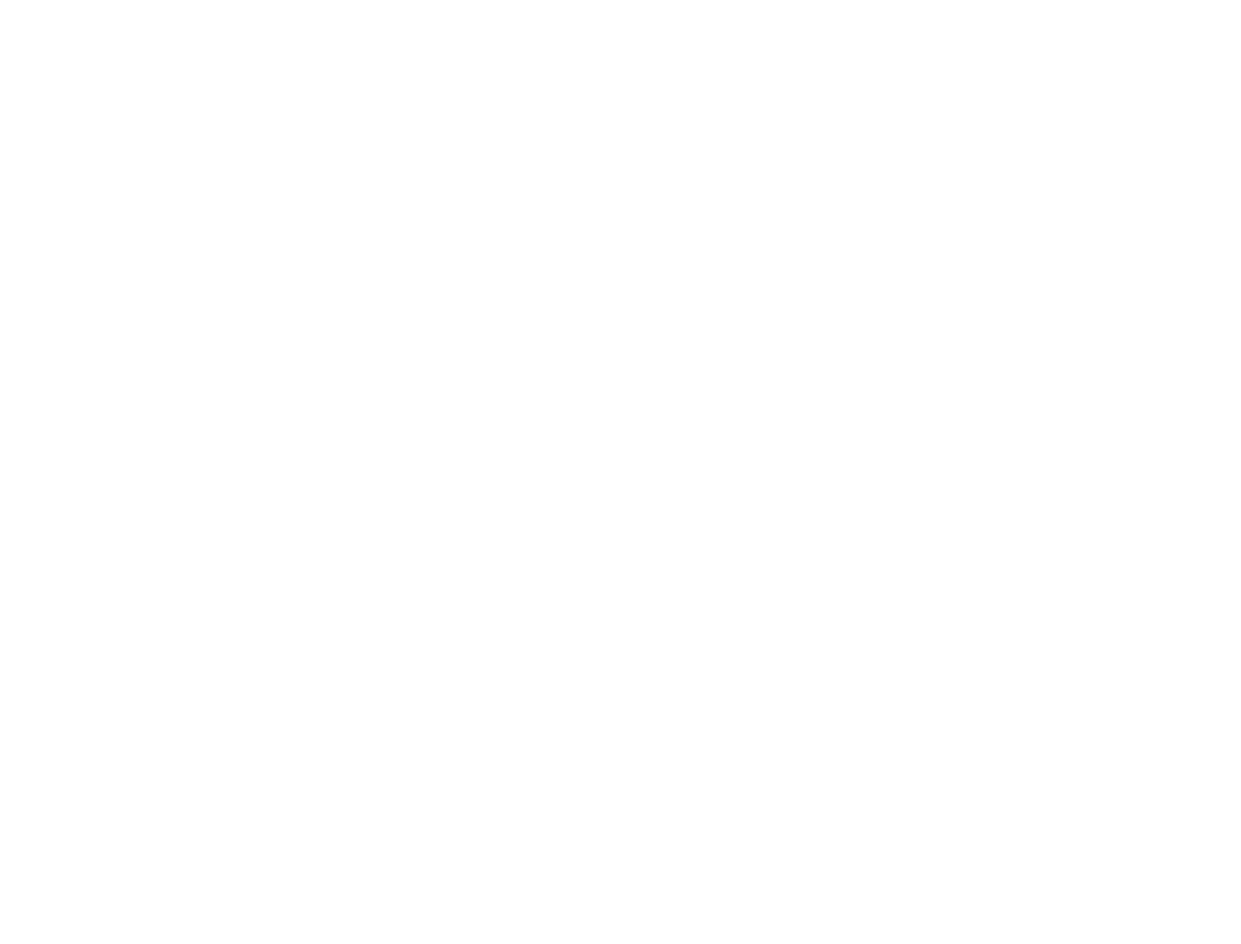
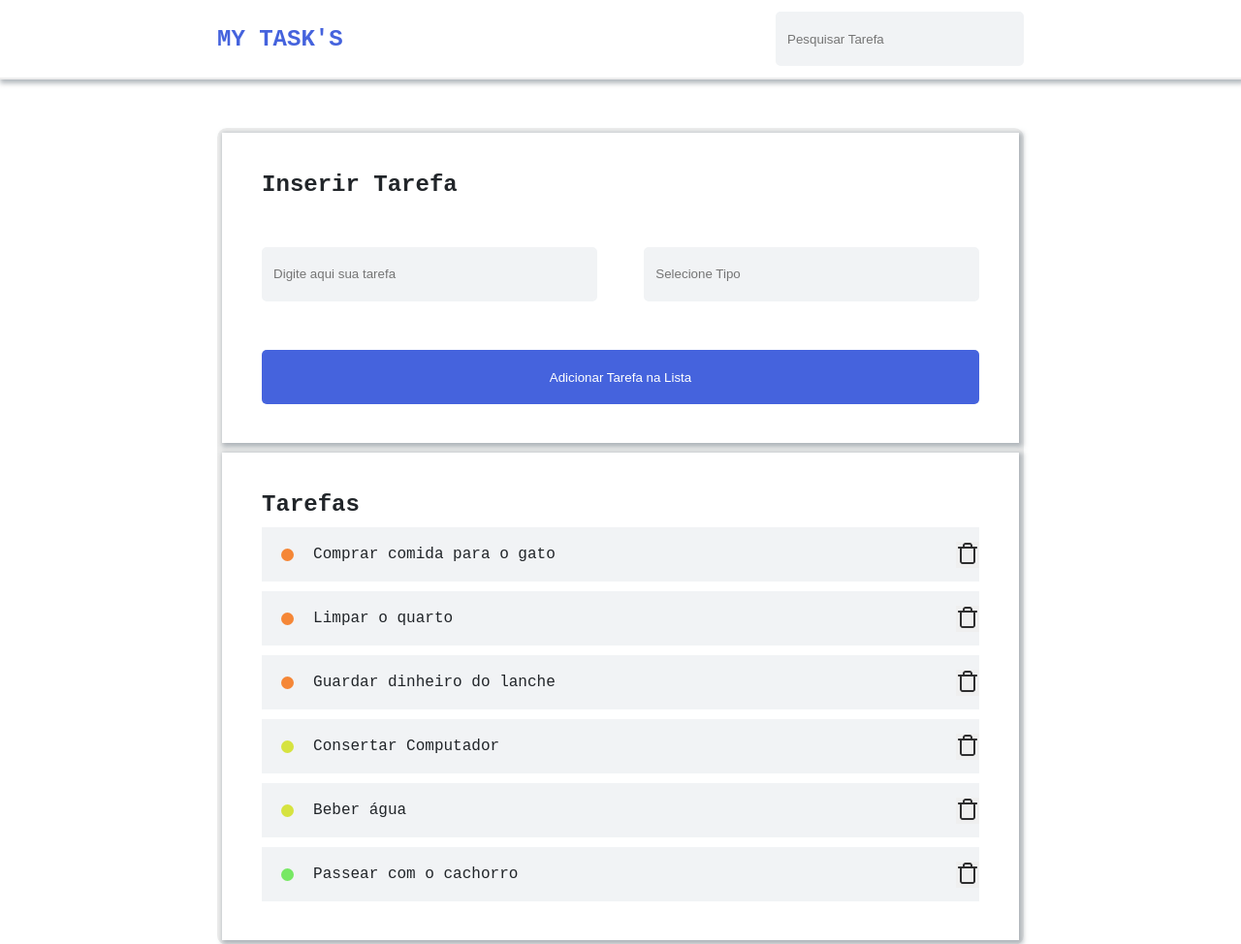
Before and after one commit to BrunoPavanelli/Atividades-M1-S7-Kenzie, a plain HTML site: page Lista de Tarefas/index.html in a window 1280 px wide. Shown: the whole page at 97% size. Before the commit the page ends 800 px from the top, so only its background shows below. Drawn offline with Linux system fonts and the light colour scheme.

Commit message:
atividade lista de tarefas finalizada

```diff
--- a/Lista de Tarefas/css/estlilo.css
+++ b/Lista de Tarefas/css/estlilo.css
@@ -0,0 +1,173 @@
+/* Config Gerais */
+body {
+    background-color: white;
+    height: 100vh;
+    font-family: 'Courier New', Courier, monospace, sans-serif;
+}
+
+/* Cabeçalho */
+.menu {
+    border-bottom: 2px solid rgba(237,237,237);
+    display: flex;
+    justify-content: center;
+    align-items: center;
+    height: 10vh;
+    box-shadow: 2px 2px 5px 2px rgba(157, 164, 171, 0.781);
+}
+
+.page-header {
+    width: 65vw;
+    height: 60%;
+    margin: 0 auto;
+    display: flex;
+    justify-content: space-between;
+    align-items: center;
+    padding: 5px;
+}
+
+.page-title {
+    color: rgba(69,99,221,255)
+}
+
+#searcher {
+    border: 2px solid rgba(241,243,245,255);
+    border-radius: 5px;
+    background-color: rgba(241,243,245,255);
+    height: 7vh;
+    width: 20vw;
+    color: rgba(157,164,171,255);
+    padding: 10px;
+}
+
+/* Corpo */
+.main-body {
+    display: flex;
+    justify-content: center;
+    align-items: center;
+    margin: 50px 0 100px 0;
+}
+
+/* Config Gerais do Box das Seções */
+.box-geral {
+    width: 65vw;
+    /* height: 100%; */
+    border: 2px solid rgba(237,237,237,255);
+    border-radius: 10px;
+    background-color: rgba(238,238,238,255);
+    padding: 3px;
+}
+
+/* Seção de Inserir Novas Tarefas */
+.insert-task {
+    /* border: 2px solid black; */
+    height: 40vh;
+    background-color: white;
+    display: flex;
+    justify-content: center;
+    align-items: center;
+    box-shadow: 2px 2px 5px 2px rgba(157, 164, 171, 0.781);
+}
+
+.box-section {
+    /* border: 2px solid gray; */
+    width: 90%;
+    height: 30vh;
+    display: flex;
+    flex-direction: column;
+    justify-content: space-between;
+}
+
+.box-form {
+    display: flex;
+    justify-content: space-between;
+    flex-wrap: wrap;
+}
+
+.inputs {
+    border: 2px solid rgba(241,243,245,255);
+    border-radius: 5px;
+    background-color: rgba(241,243,245,255);
+    height: 7vh;
+    width: 27vw;
+    /* color: rgba(157,164,171,255);  */
+    padding: 10px;
+}
+
+.add-task {
+    background-color: rgba(69,99,221,255);
+    border-radius: 5px;
+    height: 7vh;
+    color: white;
+}
+
+/* Seção de Tarefas já Existentes */
+.tasks {
+    height: 80%;
+    padding: 40px 0;
+    background-color: white;
+    display: flex;
+    justify-content: center;
+    align-items: center;
+    margin-top: 10px;
+    box-shadow: 2px 2px 5px 2px rgba(157, 164, 171, 0.781);
+}
+
+.box-section2 {
+    width: 90%;
+    display: flex;
+    flex-direction: column;
+    justify-content: space-between;
+    gap: 10px;
+}
+
+.tasks-list {
+    display: flex;
+    flex-direction: column;
+    gap: 10px;
+}
+
+.tasks-list .list-itens {
+    background-color: rgba(241,243,245,255);
+    height: 7vh;
+    display: flex;
+    justify-content: space-between;
+}
+
+.right {
+    display: flex;
+    gap: 20px;
+    align-items: center;
+    margin-left: 20px;
+}
+
+.left {
+    display: flex;
+    justify-content: center;
+    align-items: center;
+    margin-left: 20px;
+}
+
+
+.color-circle1{
+    width: 13px;
+    height: 13px;
+    border-radius: 100%;
+    border: 2px solid rgba(245,135,55,255);
+    background-color: rgba(245,135,55,255);
+}
+
+.color-circle2{
+    width: 13px;
+    height: 13px;
+    border-radius: 100%;
+    border: 2px solid rgba(214,227,64,255);
+    background-color: rgba(214,227,64,255);
+}
+
+.color-circle3{
+    width: 13px;
+    height: 13px;
+    border-radius: 100%;
+    border: 2px solid rgba(119,232,100,255);
+    background-color: rgba(119,232,100,255);
+}
--- a/Lista de Tarefas/index.html
+++ b/Lista de Tarefas/index.html
@@ -5,11 +5,48 @@
     <meta http-equiv="X-UA-Compatible" content="IE=edge">
     <meta name="viewport" content="width=device-width, initial-scale=1.0">
     <title>Lista de Tarefas</title>
-    <script src="./script.js"></script>
+    <script src="./script.js" defer></script>
     <link rel="stylesheet" href="./css/reset.css">
     <link rel="stylesheet" href="./css/estlilo.css">
 </head>
 <body>
+    <nav class="menu">
+        <header class="page-header">
+            <h1 class="page-title">MY TASK'S</h1>
+            <form action="">
+                <input type="text" placeholder="Pesquisar Tarefa" name="task-searcher" id="searcher">
+            </form>
+        </header>
+    </nav>
+
+        <main class="main-body">
+            <div class="box-geral">
+
+                <section class="insert-task">
+                    <div class="box-section">
+                    <h1 class="section-title">Inserir Tarefa</h1>
+                        <form class="box-form" action="">
+                            <label for="tasks-inserter-id">
+                                <input type="text" placeholder="Digite aqui sua tarefa" name="tasks-inserter" class="inputs" id="tasks-inserter-id">
+                            </label>
+                            <label for="type-chooser-id">
+                                <input type="text" placeholder="Selecione Tipo" name="type-chooser" class="inputs" id="type-chooser-id">
+                            </label>
+                        </form>
+                        <button class="add-task">Adicionar Tarefa na Lista</button>
+                    </div>
+                </section>
+
+                <section class="tasks">
+                    <div class="box-section2">
+                        <h1>Tarefas</h1>
+                        <ul class="tasks-list">
+
+                        </ul>
+                    </div>
+                </section>
+            </div>
+        </main>
 
 </body>
 </html>
--- a/Lista de Tarefas/script.js
+++ b/Lista de Tarefas/script.js
@@ -0,0 +1,82 @@
+let tasks = [
+    //Nível de Urgência definido de 1 a 3, onde 1 é o nível mais urgente.
+    {
+      titulo: "Comprar comida para o gato",
+      tipo: 1
+    },
+    {
+      titulo: "Limpar o quarto",
+      tipo: 1
+    },
+    {
+      titulo: "Passear com o cachorro",
+      tipo: 3
+    },
+    {
+      titulo: "Consertar Computador",
+      tipo: 2
+    },
+    {
+      titulo: "Guardar dinheiro do lanche",
+      tipo: 1
+    },
+    {
+      titulo: "Beber água",
+      tipo: 2
+    }
+  ]
+
+tasks.sort(function (a, b) {
+    if (a.tipo < b.tipo) {
+        return -1
+    }
+    if (a.tipo > b.tipo) {
+        return 1
+    }
+})
+console.log(tasks)
+
+const listTasks = document.querySelector('.tasks-list')
+console.log(listTasks)
+
+function addItensToList (list) {
+    // list.sort(comparaTipo(a, b))
+
+    for (let i = 0; i < list.length; i++) {
+        const iten = document.createElement('li')
+        iten.classList.add('list-itens')
+        listTasks.appendChild(iten)
+
+        const divRight = document.createElement('div')
+        divRight.classList.add('right')
+        iten.appendChild(divRight)
+
+        const colorType = document.createElement('p')
+        if (list[i].tipo == 1) {
+            colorType.classList.add('color-circle1')
+        } else if (list[i].tipo == 2) {
+            colorType.classList.add('color-circle2')
+        } else if (list[i].tipo == 3) {
+            colorType.classList.add('color-circle3')
+        }
+        divRight.appendChild(colorType)
+        const text = document.createElement('p')
+        text.classList.add('itens-text')
+        text.innerText = list[i].titulo
+        divRight.appendChild(text)
+
+        const divLeft = document.createElement('div')
+        divLeft.classList.add('left')
+        iten.appendChild(divLeft)
+
+        const buttonDelete = document.createElement('button')
+        buttonDelete.classList.add('button-delete')
+        divLeft.appendChild(buttonDelete)
+        const itenImg = document.createElement('img')
+        itenImg.src = 'img/trash.png'
+        itenImg.alt = 'Lixeira'
+        buttonDelete.appendChild(itenImg)
+    }
+}
+
+addItensToList(tasks)
```
Also changed, not shown: Lista de Tarefas/img/trash.png (added).
